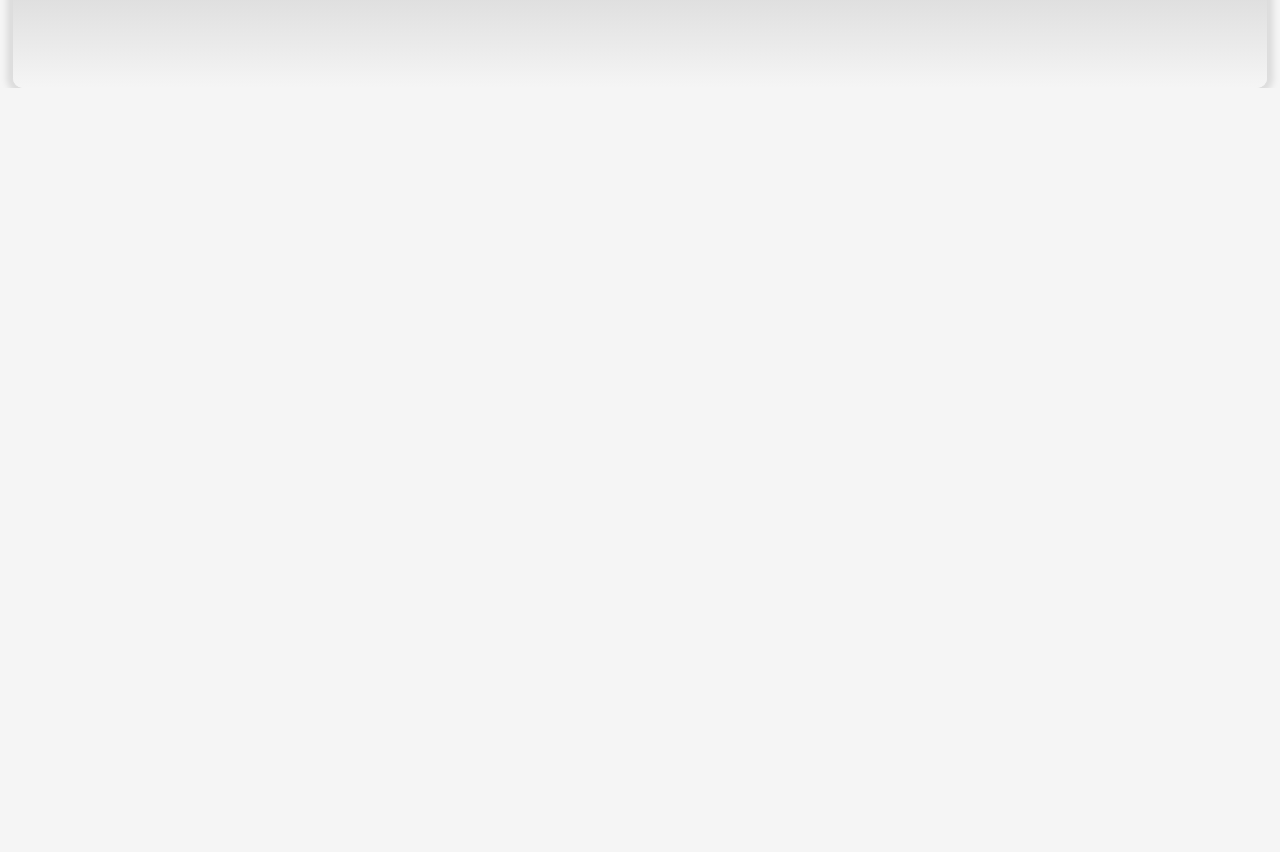
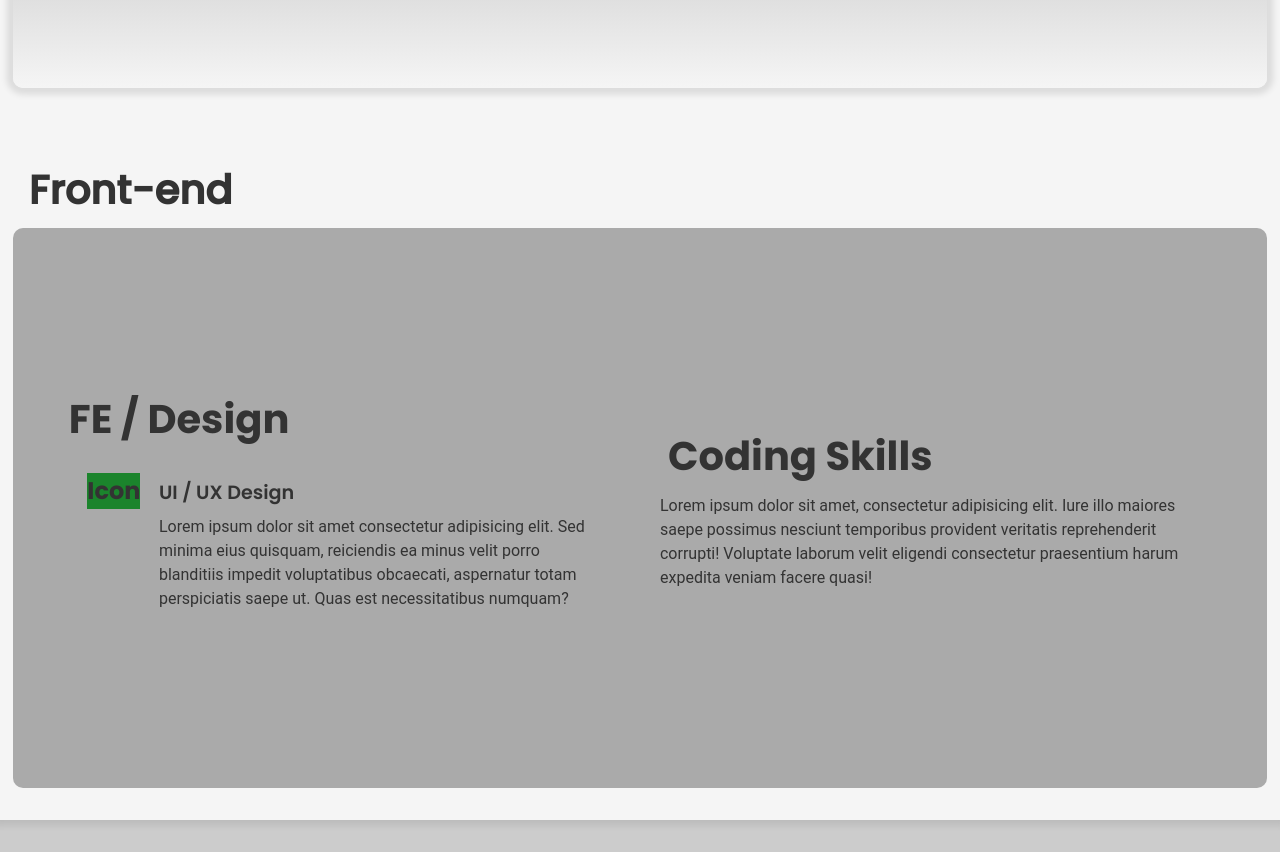
Before and after one commit to ShinMini/shinmini-homepage, a React (Vite) app: page / in a window 1280 px wide. Shown: the part 820-1672 px from the top of the page. Before the commit the page ends 908 px from the top, so only its background shows below. Built offline with nearby package versions, Linux system fonts and the light colour scheme; no server answers.

Commit message:
feat(frot-end): page add

```diff
--- /dev/null
+++ b/src/pages/home/components/FrontEnd.tsx
@@ -0,0 +1,212 @@
+import React from 'react';
+import { styled } from 'styled-components';
+
+const Container = styled.div`
+  display: flex;
+  flex-direction: column;
+
+  margin: 2rem auto;
+  padding: 2rem 0;
+
+  color: ${props => props.theme.colors.text};
+  background-color: ${props => props.theme.colors.background};
+`;
+
+const Header = styled.header`
+  display: flex;
+
+  margin: 0;
+  padding: 0.5rem 1rem;
+
+  color: ${props => props.theme.colors.text};
+  background-color: ${props => props.theme.colors.background};
+
+  h1 {
+    margin: 0;
+    padding: 0;
+
+    font-family: 'PoppinsMedium';
+    font-size: 2.5rem;
+    font-weight: 800;
+  }
+`;
+
+const Content = styled.div`
+  display: grid;
+  grid-template-columns: 1fr 1fr;
+
+  height: max(35rem, 60vh);
+
+  justify-content: center;
+  align-items: center;
+
+  margin: auto;
+  padding: 2rem;
+
+  gap: 0.5rem;
+
+  background-color: ${props => props.theme.colors.opposite.gray};
+  border-radius: 10px;
+
+  @media (max-width: 768px) {
+    grid-template-columns: 1fr;
+
+    height: max(50rem, 80vh);
+  }
+`;
+
+const FEDesign = styled.div`
+  display: flex;
+  flex-direction: column;
+
+  width: 100%;
+  max-width: 50rem;
+
+  box-sizing: border-box;
+
+  margin: auto;
+  padding: 1rem;
+
+  gap: 0.5rem;
+
+  color: ${props => props.theme.colors.text};
+  background-color: ${props => props.theme.colors.opposite.gray};
+
+  h1 {
+    margin-left: 0.5rem;
+    padding: 0;
+
+    font-family: 'PoppinsBold';
+    font-size: 2.5rem;
+  }
+
+  section {
+    display: grid;
+    grid-template-columns: 1fr 6fr;
+    justify-content: space-around;
+    align-items: baseline;
+    width: 100%;
+    max-width: 50rem;
+    margin: auto;
+    padding: 1rem;
+    gap: 0.5rem;
+    font-family: 'PoppinsMedium';
+
+    @media (max-width: 768px) {
+      grid-template-columns: 1fr;
+    }
+    h2 {
+      margin: 0 auto;
+      padding: 0;
+
+      font-size: 1.5rem;
+
+      color: ${props => props.theme.colors.text};
+      background-color: ${props => props.theme.colors.opposite.green};
+      font-family: 'PoppinsBold';
+
+      @media (max-width: 768px) {
+        font-size: 1.2rem;
+        text-align: center;
+        width: 100%;
+        padding: 0.5rem;
+      }
+    }
+    article {
+      display: flex;
+      flex-direction: column;
+
+      gap: 0.5rem;
+
+      width: 100%;
+      h3 {
+        margin: 0;
+        padding: 0;
+
+        font-size: 1.2rem;
+        font-family: 'PoppinsSemiBold';
+      }
+      p {
+        word-wrap: break-word;
+        word-break: break-word;
+      }
+    }
+  }
+`;
+
+const CodingSkills = styled.div`
+  display: flex;
+  flex-direction: column;
+
+  width: 100%;
+  max-width: 50rem;
+
+  box-sizing: border-box;
+
+  margin: auto;
+  padding: 1rem;
+
+  gap: 0.5rem;
+
+  color: ${props => props.theme.colors.text};
+  background-color: ${props => props.theme.colors.opposite.gray};
+
+  h1 {
+    margin-left: 0.5rem;
+    padding: 0;
+
+    font-family: 'PoppinsBold';
+    font-size: 2.5rem;
+  }
+
+  section {
+    display: grid;
+    grid-template-columns: 1fr 6fr;
+    justify-content: space-around;
+    align-items: baseline;
+    width: 100%;
+    max-width: 50rem;
+    margin: auto;
+    padding: 1rem;
+    gap: 0.5rem;
+    font-family: 'PoppinsMedium';
+
+    @media (max-width: 768px) {
+      grid-template-columns: 1fr;
+    }
+  }
+`;
+
+const FrontEnd: React.FC = () => {
+  return (
+    <Container>
+      <Header>
+        <h1>Front-end</h1>
+      </Header>
+      <Content>
+        <FEDesign>
+          <h1>FE / Design</h1>
+          <section>
+            <h2>Icon</h2>
+            <article>
+              <h3>UI / UX Design</h3>
+              <p>
+                Lorem ipsum dolor sit amet consectetur adipisicing elit. Sed minima eius quisquam, reiciendis ea minus
+                velit porro blanditiis impedit voluptatibus obcaecati, aspernatur totam perspiciatis saepe ut. Quas est
+                necessitatibus numquam?
+              </p>
+            </article>
+          </section>
+        </FEDesign>
+        <CodingSkills>
+          <h1>Coding Skills</h1>
+          Lorem ipsum dolor sit amet, consectetur adipisicing elit. Iure illo maiores saepe possimus nesciunt temporibus
+          provident veritatis reprehenderit corrupti! Voluptate laborum velit eligendi consectetur praesentium harum
+          expedita veniam facere quasi!
+        </CodingSkills>
+      </Content>
+    </Container>
+  );
+};
+
+export default FrontEnd;
--- a/src/pages/home/index.tsx
+++ b/src/pages/home/index.tsx
@@ -1,3 +1,4 @@
+import FrontEnd from './components/FrontEnd';
 import Greeting from './components/Greeting';
 import { Layout } from '@src/components';
 
@@ -5,6 +6,7 @@ export default function Home() {
   return (
     <Layout>
       <Greeting />
+      <FrontEnd />
     </Layout>
   );
 }
```
